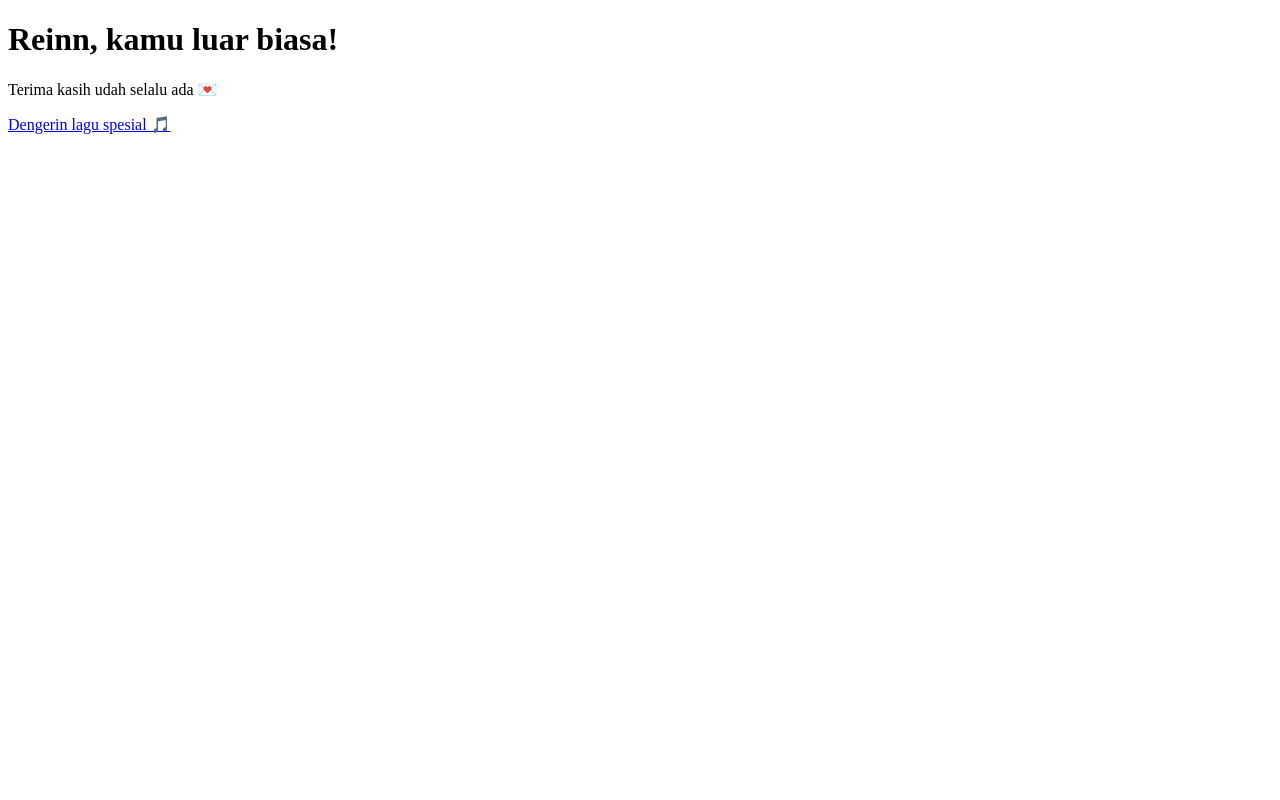
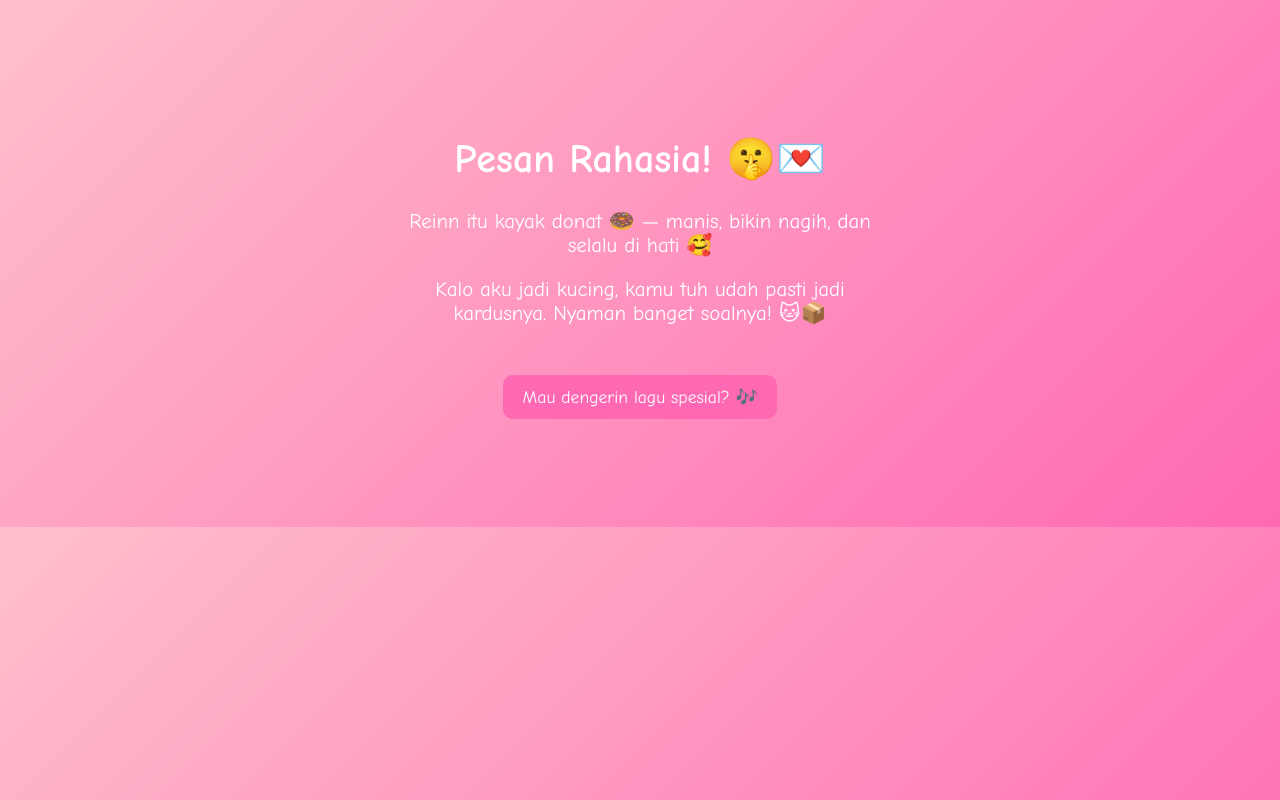
Before and after one commit to jekadesu/rein, a plain HTML site: page pesan.html in a window 1280 px wide. Drawn offline with Linux system fonts and the light colour scheme.

Commit message:
Update pesan.html

```diff
--- a/pesan.html
+++ b/pesan.html
@@ -2,11 +2,34 @@
 <html lang="id">
 <head>
   <meta charset="UTF-8">
-  <title>Pesan Buat Kamu</title>
+  <title>Pesan Rahasia 😏</title>
+  <style>
+    body {
+      background: linear-gradient(135deg, #ffc0cb, #ff69b4);
+      font-family: 'Comic Sans MS', cursive;
+      text-align: center;
+      padding: 100px;
+      color: #fff;
+    }
+    h1 { font-size: 2.5em; color: #fff; }
+    p { font-size: 1.3em; margin: 20px auto; max-width: 500px; }
+    a {
+      display: inline-block;
+      margin-top: 30px;
+      background-color: #ff69b4;
+      padding: 12px 20px;
+      color: white;
+      border-radius: 10px;
+      text-decoration: none;
+      font-size: 1.1em;
+    }
+    a:hover { background-color: #ff1493; }
+  </style>
 </head>
 <body>
-  <h1>Reinn, kamu luar biasa!</h1>
-  <p>Terima kasih udah selalu ada 💌</p>
-  <a href="musik.html">Dengerin lagu spesial 🎵</a>
+  <h1>Pesan Rahasia! 🤫💌</h1>
+  <p>Reinn itu kayak donat 🍩 — manis, bikin nagih, dan selalu di hati 🥰</p>
+  <p>Kalo aku jadi kucing, kamu tuh udah pasti jadi kardusnya. Nyaman banget soalnya! 🐱📦</p>
+  <a href="musik.html">Mau dengerin lagu spesial? 🎶</a>
 </body>
 </html>
```
